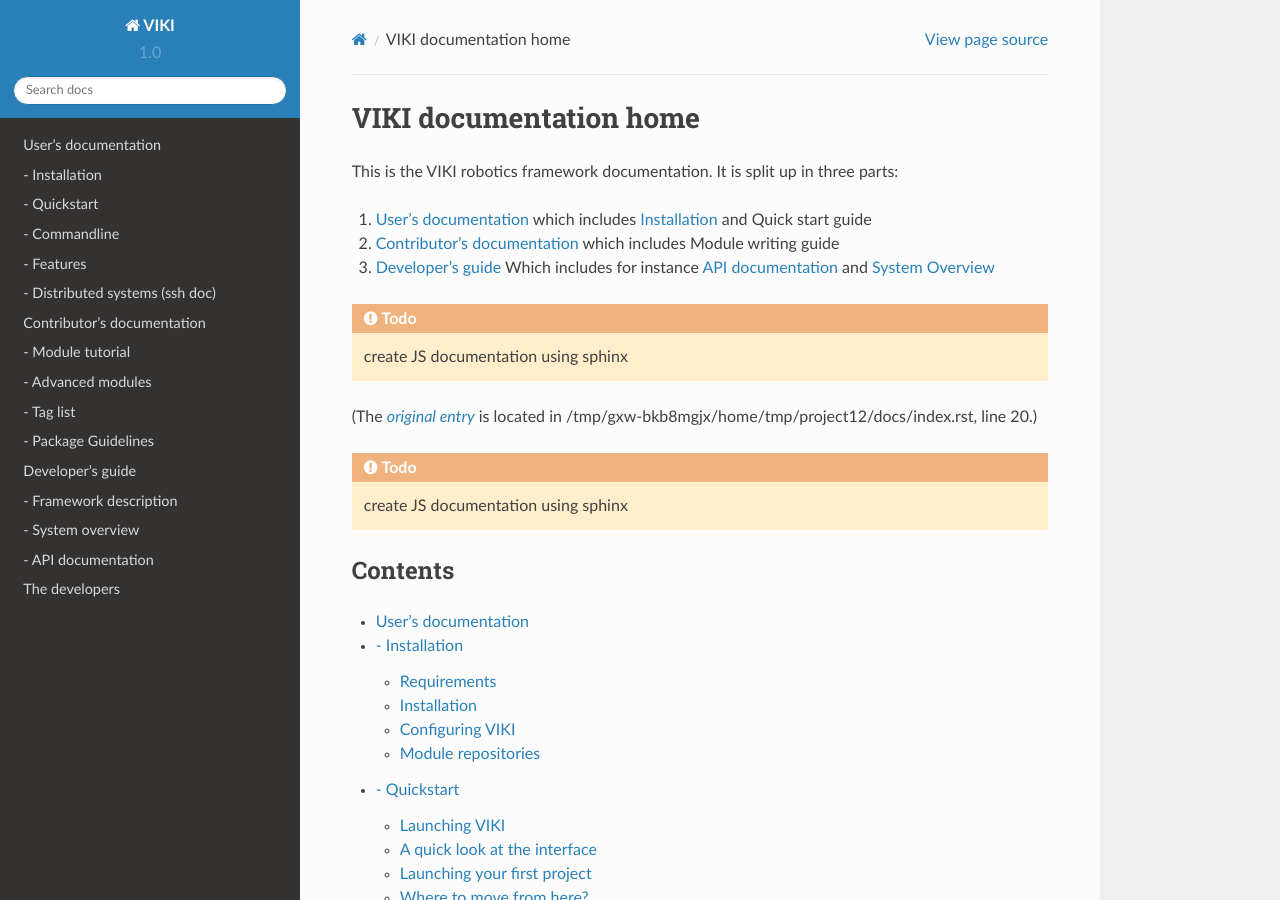
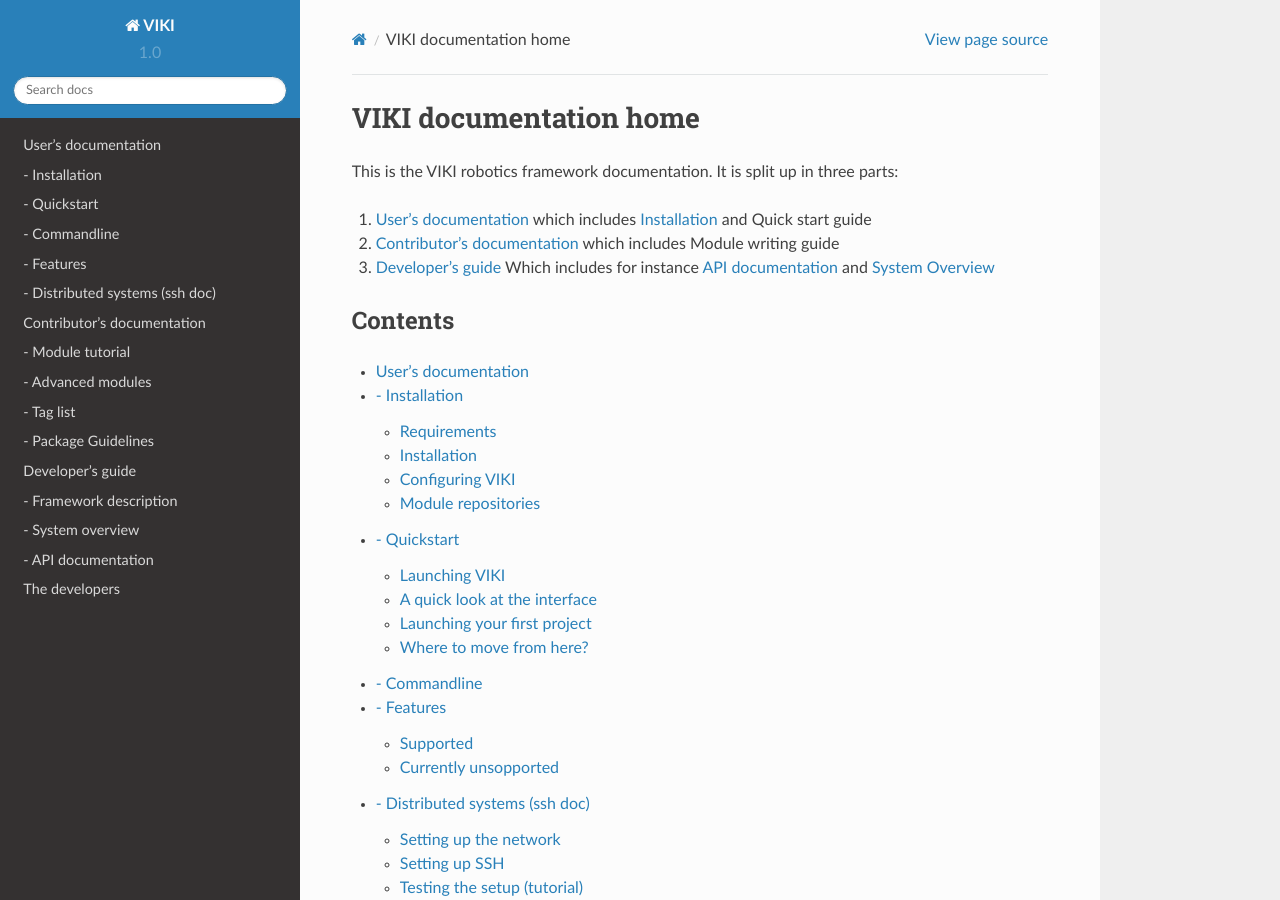
Before and after one commit to UT-RAM/viki, a Sphinx documentation site: the page built from docs/index.rst, in a window 1280 px wide and 900 px high. Built offline with Sphinx 7.4.7 and the Read the Docs theme 2.0.0, drawn with Linux system fonts in a browser that asks for light colours; pages that are not in the unit, such as notebooks, are missing from menus.

Commit message:
removed todo from documentation todolist, to reflect that javascript documentation has been written

```diff
--- a/docs/index.rst
+++ b/docs/index.rst
@@ -17,7 +17,6 @@ This is the VIKI robotics framework documentation. It is split up in three parts
 
 .. todolist::
 
-.. todo:: create JS documentation using sphinx
 
 Contents
 --------
```
